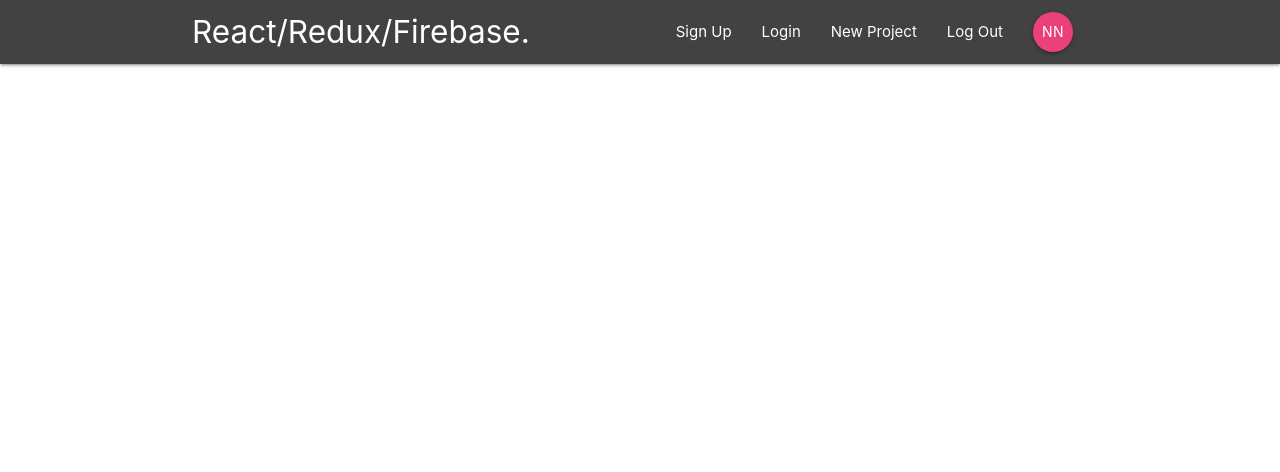
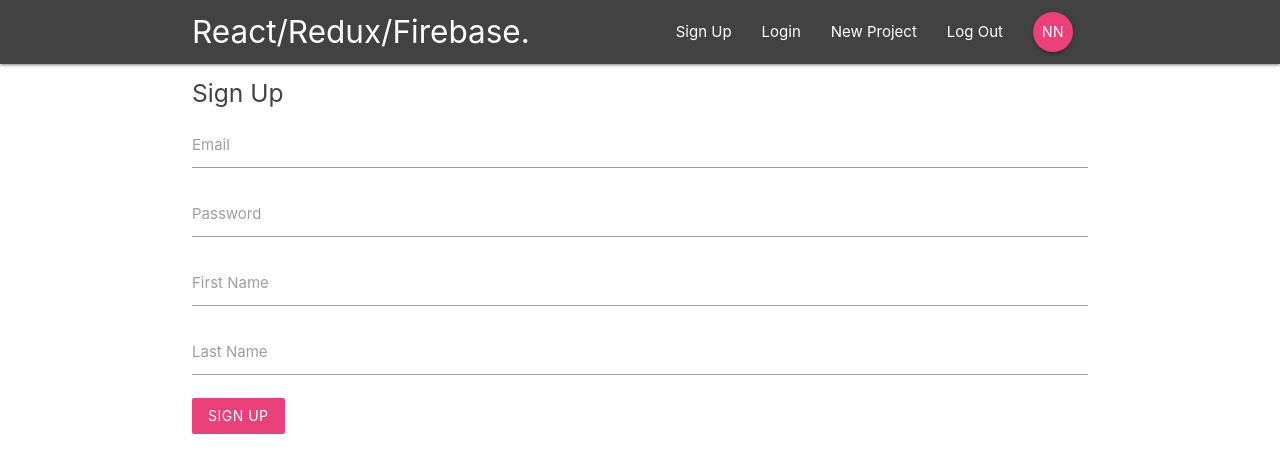
Before and after one commit to ConradMar3/React_V1.1, a React (Create React App) app in the folder React_Project2/react-redux-firebase/: page /signup in a window 1280 px wide. Shown: the top 472 px of the page. Built offline with nearby package versions, Linux system fonts and the light colour scheme.

Commit message:
2021/05/19 (pm)

```diff
--- a/React_Project2/react-redux-firebase/src/App.js
+++ b/React_Project2/react-redux-firebase/src/App.js
@@ -4,6 +4,7 @@
 import DashBoard from './components/dashboard/Dashboard'
 import ProjectDetails from './components/projects/ProjectDetails'
 import SignIn from './components/auth/SignIn'
+import SignUp from './components//auth/SignUp'
 
 class App extends Component {
   render() {
@@ -15,6 +16,7 @@
             <Route exact path='/' component={DashBoard} />
             <Route path='/project/:id' component={ProjectDetails} />
             <Route path='/signin' component={SignIn} />
+            <Route path='/signup' component={SignUp} />
           </Switch>
         </div>
       </BrowserRouter>
--- a/React_Project2/react-redux-firebase/src/components/auth/SignUp.js
+++ b/React_Project2/react-redux-firebase/src/components/auth/SignUp.js
@@ -0,0 +1,50 @@
+import React, { Component } from 'react'
+
+class SignUp extends Component {
+    state = {
+        email: '',
+        password: '',
+        firstName: '',
+        lastName: ''
+    }
+    handleChange = (e) => {
+        this.setState({
+            [e.target.id]: e.target.value
+        })
+    }
+    handleSubmit = (e) => {
+        e.preventDefault();
+        console.log(this.state);
+    }
+
+    render() {
+        return (
+            <div className="container">
+                <form onSubmit={this.handleSubmit} className="white">
+                    <h5 className="grey-text text-darken-3">Sign Up</h5>
+                    <div className="input-field">
+                        <label htmlFor="email">Email</label>
+                        <input type="email" id="email" onChange={this.handleChange} />
+                    </div>
+                    <div className="input-field">
+                        <label htmlFor="password">Password</label>
+                        <input type="password" id="password" onChange={this.handleChange} />
+                    </div>
+                    <div className="input-field">
+                        <label htmlFor="firstName">First Name</label>
+                        <input type="text" id="firstName" onChange={this.handleChange} />
+                    </div>
+                    <div className="input-field">
+                        <label htmlFor="lastName">Last Name</label>
+                        <input type="text" id="lastName" onChange={this.handleChange} />
+                    </div>
+                    <div className="input-field">
+                        <button className="btn pink lighten-1 z-depth-0">Sign Up</button>
+                    </div>
+                </form>
+            </div>
+        )
+    }
+}
+
+export default SignUp
```
